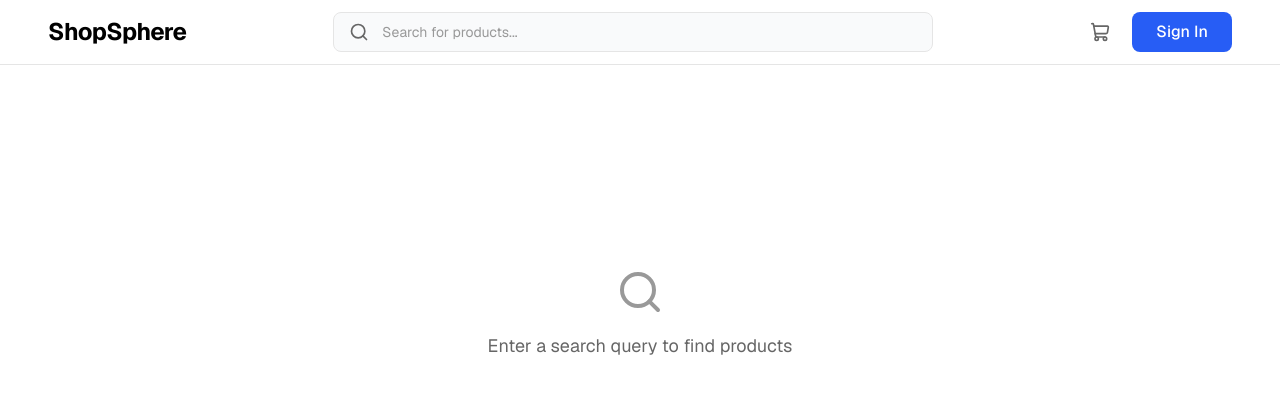
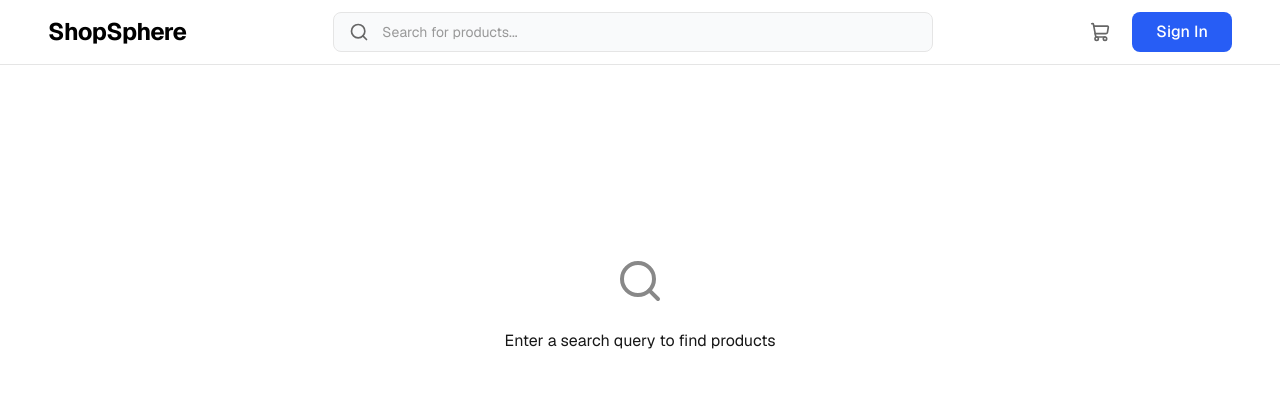
Before and after one commit to mdtalha109/ShopSphere-saleshandy-Ecommerce-Assignment, a Next.js app: page /search in a window 1280 px wide. Shown: the top 394 px of the page. Built offline with nearby package versions, Linux system fonts and the light colour scheme.

Commit message:
feat: enhance SearchPage with product listing layout

```diff
--- a/app/search/page.tsx
+++ b/app/search/page.tsx
@@ -1,8 +1,10 @@
 "use client";
 
+import { Search } from "lucide-react";
 import { useSearchProducts } from "@/src/hooks/api";
 import { useSearchState } from "@/src/features/search";
-import { SearchResults } from "@/src/features/search";
+import ProductListingLayout from "@/src/features/product-listing/components/ProductListingLayout/ProductListingLayout";
+import styles from "./search.module.css";
 
 export default function SearchPage() {
   const {
@@ -12,13 +14,56 @@ export default function SearchPage() {
 
   const { data: products = [], isLoading, isError } = useSearchProducts(searchAPIParams);
 
+  if (isLoading) {
+    return (
+      <main className="min-h-screen bg-white">
+        <div className={styles.status}>
+          <div className={styles.spinner} />
+          <p>Searching for products...</p>
+        </div>
+      </main>
+    );
+  }
+
+  if (isError) {
+    return (
+      <main className="min-h-screen bg-white">
+        <div className={styles.status}>
+          <p className={styles.error}>Failed to search products. Please try again.</p>
+        </div>
+      </main>
+    );
+  }
+
+  if (!debouncedQuery) {
+    return (
+      <main className="min-h-screen bg-white">
+        <div className={styles.status}>
+          <Search size={48} className={styles.icon} />
+          <p>Enter a search query to find products</p>
+        </div>
+      </main>
+    );
+  }
+
+  if (products.length === 0) {
+    return (
+      <main className="min-h-screen bg-white">
+        <div className={styles.status}>
+          <Search size={48} className={styles.icon} />
+          <p>No products found for &quot;{debouncedQuery}&quot;</p>
+          <p className={styles.suggestion}>Try different keywords or adjust your filters</p>
+        </div>
+      </main>
+    );
+  }
+
   return (
     <main className="min-h-screen bg-white">
-      <SearchResults
+      <ProductListingLayout
         products={products}
-        isLoading={isLoading}
-        isError={isError}
-        query={debouncedQuery}
+        title={`Search Results for "${debouncedQuery}"`}
+        description={`${products.length} products found`}
       />
     </main>
   );
--- /dev/null
+++ b/app/search/search.module.css
@@ -0,0 +1,41 @@
+.status {
+  display: flex;
+  flex-direction: column;
+  align-items: center;
+  justify-content: center;
+  min-height: 60vh;
+  text-align: center;
+  padding: 2rem;
+  gap: 1rem;
+}
+
+.icon {
+  color: #888;
+  margin-bottom: 0.5rem;
+}
+
+.spinner {
+  width: 48px;
+  height: 48px;
+  border: 4px solid #f3f3f3;
+  border-top: 4px solid var(--primary-color);
+  border-radius: 50%;
+  animation: spin 1s linear infinite;
+  margin-bottom: 1rem;
+}
+
+@keyframes spin {
+  0% { transform: rotate(0deg); }
+  100% { transform: rotate(360deg); }
+}
+
+.error {
+  color: #d32f2f;
+  font-weight: 500;
+}
+
+.suggestion {
+  color: #888;
+  font-size: 0.875rem;
+  margin-top: 0.5rem;
+}
--- a/src/features/search/hooks/useSearchState.ts
+++ b/src/features/search/hooks/useSearchState.ts
@@ -5,15 +5,10 @@ import { useRouter, useSearchParams } from "next/navigation";
 import { SearchParams } from "@/src/types/api.types";
 import { ProductCategory } from "@/src/types";
 
-/**
- * Search State Management Hook
- * Manages search query, filters, and URL synchronization
- */
 export function useSearchState() {
   const router = useRouter();
   const searchParams = useSearchParams();
 
-  // Initialize state from URL
   const [query, setQuery] = useState(searchParams.get("q") || "");
   const [category, setCategory] = useState<ProductCategory | undefined>(
     (searchParams.get("category") as ProductCategory) || undefined
@@ -28,8 +23,22 @@ export function useSearchState() {
     (searchParams.get("sort") as SearchParams["sort"]) || undefined
   );
 
-  // Debounced query
   const [debouncedQuery, setDebouncedQuery] = useState(query);
+
+  useEffect(() => {
+    const urlQuery = searchParams.get("q") || "";
+    const urlCategory = (searchParams.get("category") as ProductCategory) || undefined;
+    const urlMinPrice = searchParams.get("minPrice") ? Number(searchParams.get("minPrice")) : undefined;
+    const urlMaxPrice = searchParams.get("maxPrice") ? Number(searchParams.get("maxPrice")) : undefined;
+    const urlSort = (searchParams.get("sort") as SearchParams["sort"]) || undefined;
+
+    // eslint-disable-next-line react-hooks/set-state-in-effect
+    setQuery(urlQuery);
+    setCategory(urlCategory);
+    setMinPrice(urlMinPrice);
+    setMaxPrice(urlMaxPrice);
+    setSort(urlSort);
+  }, [searchParams]);
 
   // Debounce effect
   useEffect(() => {
@@ -54,14 +63,12 @@ export function useSearchState() {
     router.push(`/search${queryString ? `?${queryString}` : ""}`);
   }, [debouncedQuery, category, minPrice, maxPrice, sort, router]);
 
-  // Update URL when debounced query or filters change
   useEffect(() => {
     if (debouncedQuery || category || minPrice || maxPrice || sort) {
       updateURL();
     }
   }, [debouncedQuery, category, minPrice, maxPrice, sort, updateURL]);
 
-  // Build search params for API
   const searchAPIParams: SearchParams = {
     q: debouncedQuery || undefined,
     category,
@@ -70,7 +77,6 @@ export function useSearchState() {
     sort,
   };
 
-  // Reset all filters
   const resetFilters = () => {
     setQuery("");
     setCategory(undefined);
@@ -81,7 +87,7 @@ export function useSearchState() {
   };
 
   return {
-    // State
+
     query,
     debouncedQuery,
     category,
@@ -90,7 +96,7 @@ export function useSearchState() {
     sort,
     searchAPIParams,
 
-    // Actions
+
     setQuery,
     setCategory,
     setMinPrice,
```
